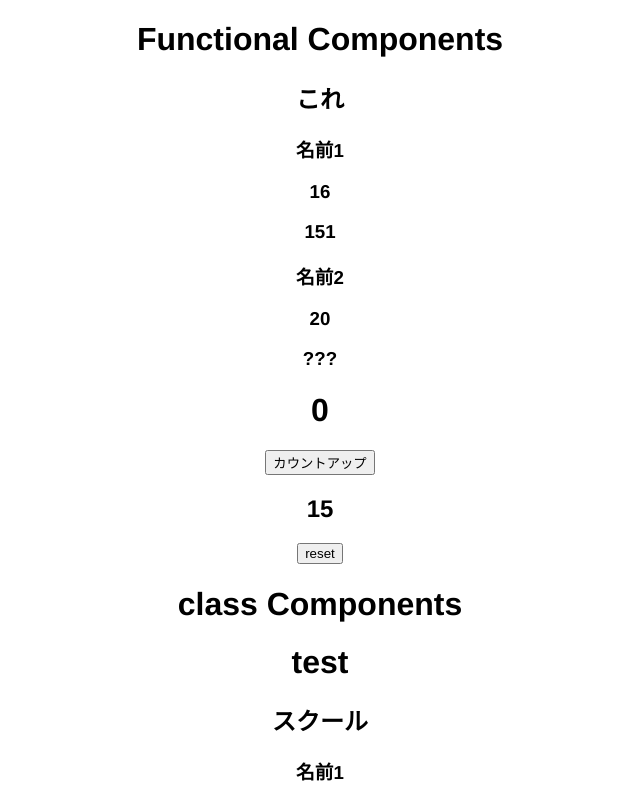
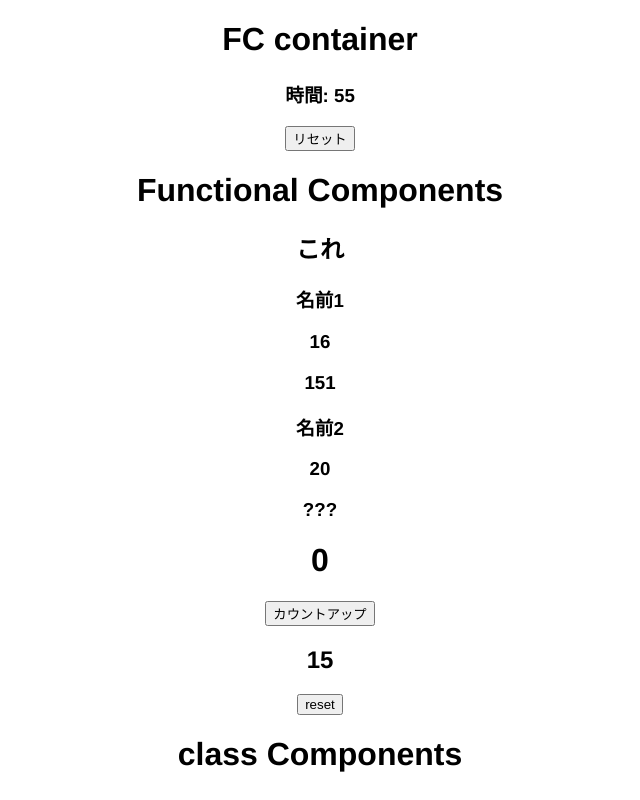
Before and after one commit to shigasy/react-ts-example, a React (Create React App) app: page / in a window 1280 px wide. Shown: the top 800 px of the page, without its empty margins (320-960 px from the left). Built offline with nearby package versions, Linux system fonts and the light colour scheme.

Commit message:
add: 見た目とロジックの分離, custom hook

```diff
--- a/src/App.tsx
+++ b/src/App.tsx
@@ -5,6 +5,7 @@ import Counter from './Counter';
 import Timer from './Timer';
 import { CharacterListFC, CounterFC, TimerFC } from './components/index';
 import { Character } from './types/character';
+import TimerContainerForm from './formal/container/TimerContainerForm';
 
 const Characters: Character[] = [
   {
@@ -22,6 +23,8 @@ const Characters: Character[] = [
 
 const App = () => (
   <div className="App">
+    <h1>FC container</h1>
+    <TimerContainerForm />
     <h1>Functional Components</h1>
     <CharacterListFC characters={Characters} school="これ" />
     <CounterFC />
--- /dev/null
+++ b/src/formal/components/TimerComponentsFormal.tsx
@@ -0,0 +1,17 @@
+import React, { FC } from 'react';
+
+interface TimerFormalProps {
+  timeLeft: number;
+  reset: () => void;
+}
+
+const TimerComponentsFormal: FC<TimerFormalProps> = ({ timeLeft, reset }) => (
+  <div>
+    <h3>時間: {timeLeft}</h3>
+    <button type="button" onClick={reset}>
+      リセット
+    </button>
+  </div>
+);
+
+export default TimerComponentsFormal;
--- /dev/null
+++ b/src/formal/components/index.ts
@@ -0,0 +1 @@
+export { default as TimerComponentsFormal } from './TimerComponentsFormal'
--- /dev/null
+++ b/src/formal/container/TimerContainerForm.tsx
@@ -0,0 +1,29 @@
+import React, { FC, useState, useEffect } from 'react';
+import { TimerComponentsFormal } from '../components/index';
+
+// custom hook
+const useTimer = (limitSec: number): [number, () => void] => {
+  const [timeLeft, setTimeLeft] = useState(limitSec);
+
+  const reset = () => setTimeLeft(limitSec);
+
+  useEffect(() => {
+    const tick = () => {
+      setTimeLeft(prevTime => (prevTime === 0 ? limitSec : prevTime - 1));
+    };
+    const timerId = setInterval(tick, 1000);
+
+    return () => clearInterval(timerId);
+  }, [limitSec]);
+
+  return [timeLeft, reset];
+};
+
+const TimerContainerForm: FC = () => {
+  const LIMIT = 60;
+  const [timeLeft, reset] = useTimer(LIMIT);
+
+  return <TimerComponentsFormal timeLeft={timeLeft} reset={reset} />;
+};
+
+export default TimerContainerForm;
```
